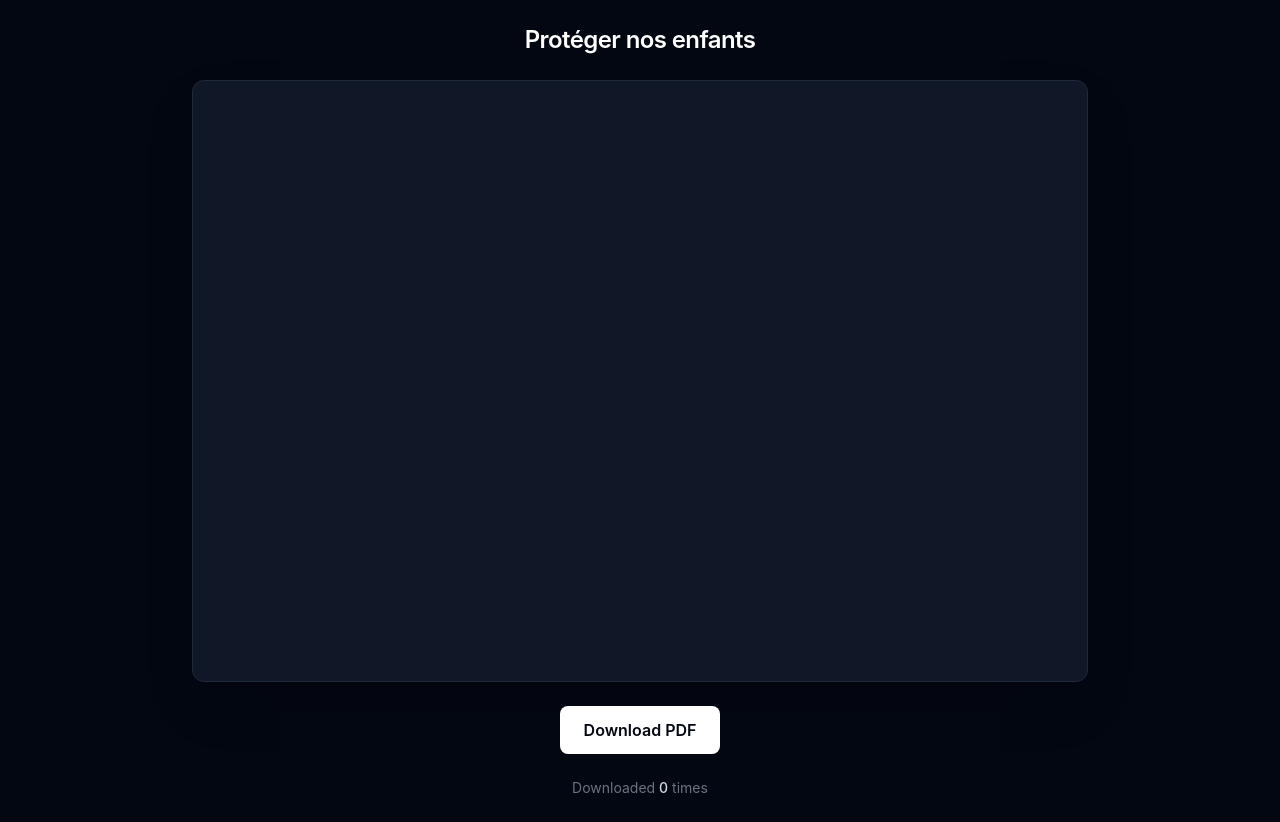
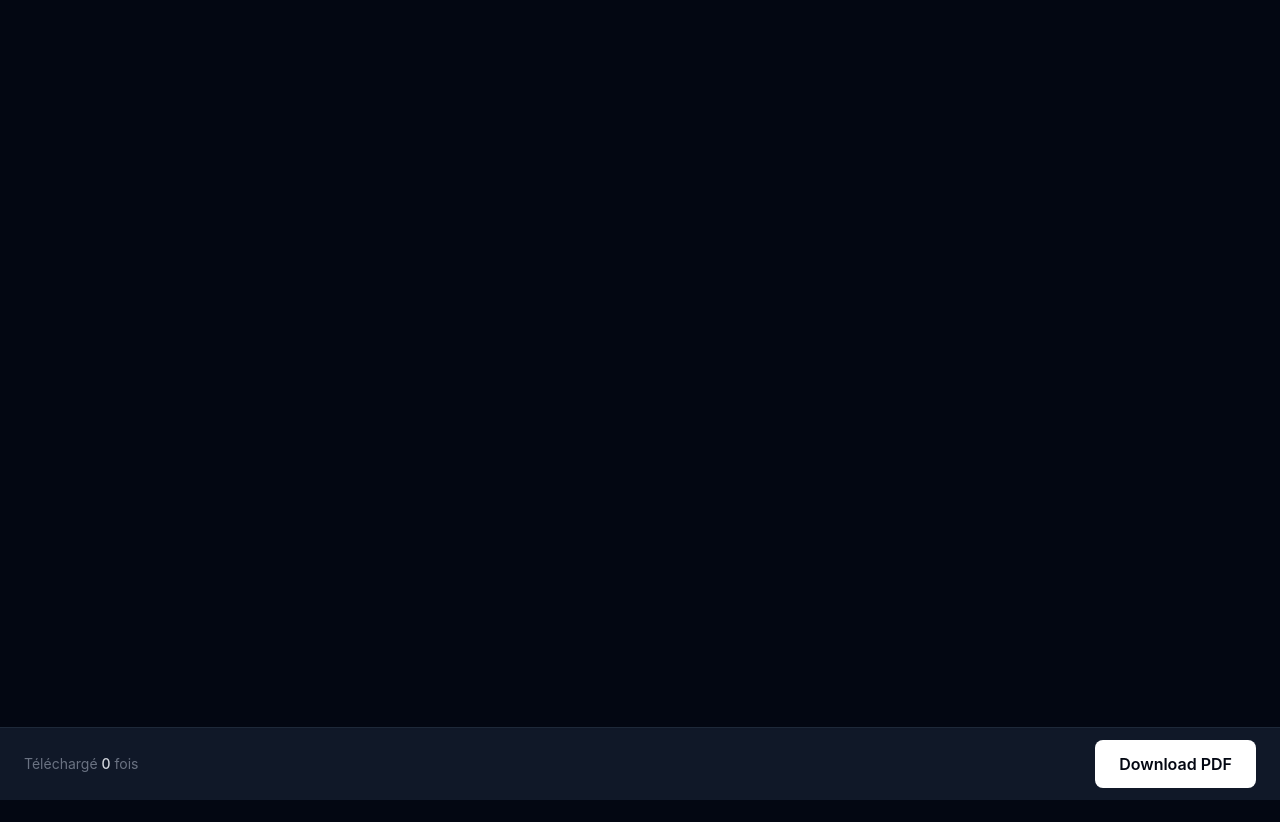
Before and after one commit to matthieudru/pdf-site, a Next.js app: page / in a window 1280 px wide. After the commit the page ends 800 px from the top, so only its background shows below. Built offline with nearby package versions, Linux system fonts and the light colour scheme; no server answers; the database is empty.

Commit message:
PDF fullscreen with bottom bar

```diff
--- a/app/layout.tsx
+++ b/app/layout.tsx
@@ -14,7 +14,7 @@ export default function RootLayout({
 }) {
   return (
     <html lang="en">
-      <body className="bg-gray-950 text-white min-h-screen">{children}</body>
+      <body className="bg-gray-950 text-white h-screen overflow-hidden">{children}</body>
     </html>
   );
 }
--- a/app/page.tsx
+++ b/app/page.tsx
@@ -18,26 +18,24 @@ export default async function Home() {
   const count = await getDownloadCount();
 
   return (
-    <main className="flex flex-col items-center justify-center min-h-screen gap-6 p-6">
-      <h1 className="text-2xl font-semibold tracking-tight">Protéger nos enfants</h1>
-
-      {/* PDF viewer */}
-      <div className="w-full max-w-4xl rounded-xl overflow-hidden shadow-2xl border border-gray-800 bg-gray-900">
+    <main className="flex flex-col h-screen">
+      {/* PDF viewer — prend tout l'espace disponible */}
+      <div className="flex-1 min-h-0">
         <iframe
           src="/document.pdf"
-          className="w-full h-[75vh]"
+          className="w-full h-full"
           title="Document preview"
         />
       </div>
 
-      {/* Download button */}
-      <DownloadButton />
-
-      {/* Download counter */}
-      <p className="text-sm text-gray-500">
-        Downloaded <span className="text-gray-300 font-medium">{count}</span>{" "}
-        {count === 1 ? "time" : "times"}
-      </p>
+      {/* Barre du bas */}
+      <div className="flex items-center justify-between px-6 py-3 bg-gray-900 border-t border-gray-800 shrink-0">
+        <p className="text-sm text-gray-500">
+          Téléchargé <span className="text-gray-300 font-medium">{count}</span>{" "}
+          {count === 1 ? "fois" : "fois"}
+        </p>
+        <DownloadButton />
+      </div>
     </main>
   );
 }
```
